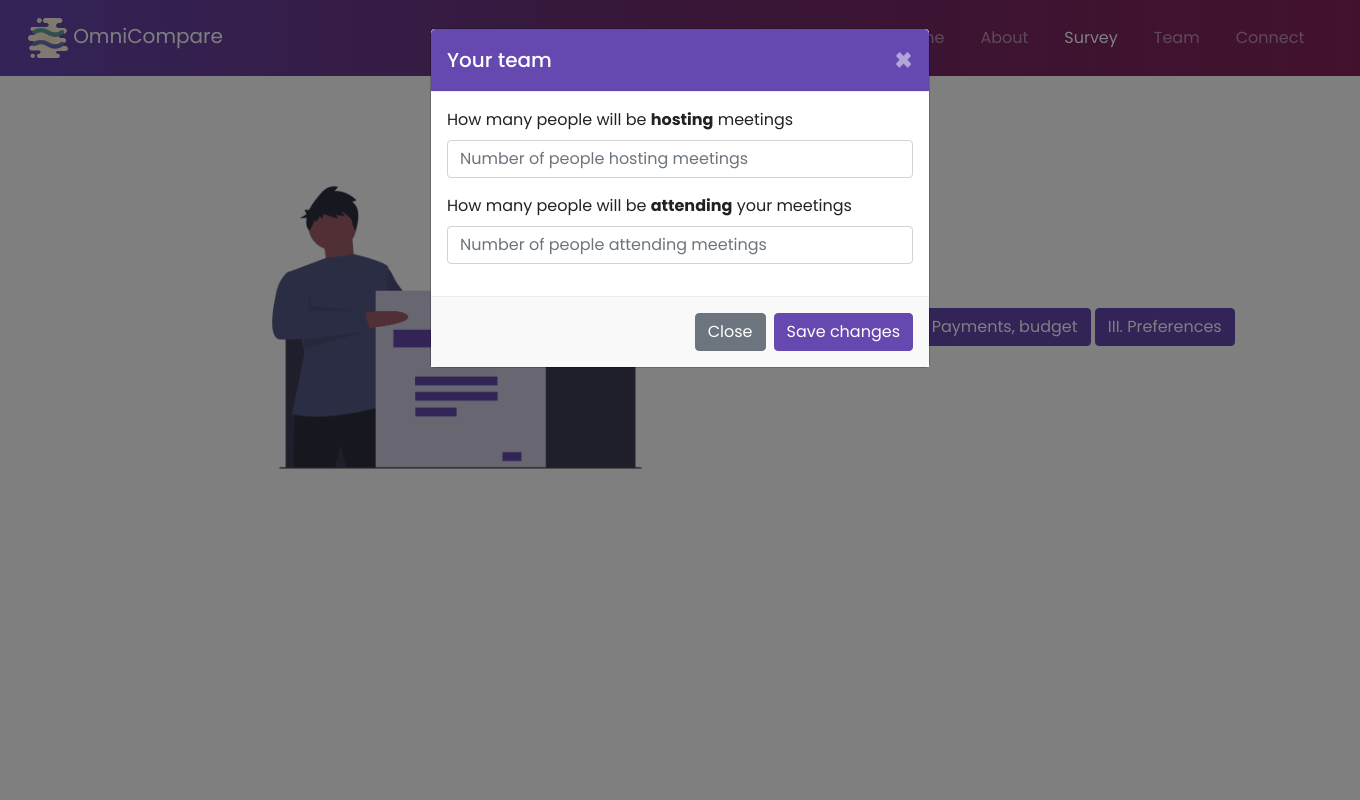
After one commit to lauraursu/SaaS_comparison, a PHP site: page /survey.php in a window 1360 px wide, after a click on "I. Your team". The commit adds this page. Run offline with PHP 8.4, Linux system fonts and the light colour scheme; some libraries are stand-ins or nearby versions.

Commit message:
survey added

```diff
--- a/includes/menu.php
+++ b/includes/menu.php
@@ -1,7 +1,9 @@
 <link href="style/menu.css" rel="stylesheet">
 <nav class="navbar navbar-expand-md navbar-dark  sticky-top navig-backg" id="coll-menu">
 <div class="container-fluid" >
-    <a class="navbar-brand" href="#"><img id="logo" src="img/logo/logo_v4.png">OmniCompare</a>
+    <!-- <a class="navbar-brand" href="#"><img id="logo" src="img/logo/logo_v4.png">OmniCompare</a> -->
+    <a class="navbar-brand" href="#"><img id="logo" src="img/logo/icons811.png">  OmniCompare</a>
+
     <button class="navbar-toggler" type="button" data-toggle="collapse" data-target="#navbarResponsive">
         <span class="navbar-toggler-icon"></span>
     </button>
@@ -13,8 +15,8 @@
             <li class="nav-item">
                 <a class="nav-link" href="#">About</a>
             </li>
-            <li class="nav-item">
-                <a class="nav-link" href="#">Services</a>
+            <li class="nav-item <?php if ($page == "survey") {?>active<?php } ?>">
+                <a class="nav-link" href=".\survey.php">Survey</a>
             </li>
             <li class="nav-item">
                 <a class="nav-link" href="#">Team</a>
--- a/index.php
+++ b/index.php
@@ -5,7 +5,7 @@ $page = "home"; 		//used to find the active page for the menu; used in includes/
 
 <!DOCTYPE html>
 <html lang="en">
-<link rel="shortcut icon" type="image/jpg" href="img/logo/logo_v2.png"/>
+<link rel="shortcut icon" type="image/jpg" href="img/logo/icons811.png"/>  <!--favicon -->
 <head>
 	<meta charset="utf-8">
 	<meta name="viewport" content="width=device-width, initial-scale=1">
@@ -179,7 +179,7 @@ include 'includes/menu.php'
 		<div class="container-fluid padding">
 			<div class="row text-center">
 				<div class="col-md-4">
-					<img id="logo" src="img/logo/logo_v4.png"><p>OmniCompare<p>
+					<img id="logo" src="img/logo/icons811.png"><p>OmniCompare<p>
 					<hr class="light">
 					<p>Report a bug</p>
 					<p>Contact us</p>
--- a/style/style.css
+++ b/style/style.css
@@ -9,7 +9,7 @@ body {
 }
 
 #logo {
-  max-width: 55px;
+  max-width: 40px;
   max-height: auto;
 }
 .navbar {
--- /dev/null
+++ b/style/survey.css
@@ -0,0 +1,99 @@
+.container {
+
+  /* width: 75%; */
+  margin-left: 15%;
+  margin-right: 15%;
+  padding-top: 0.2rem;
+  flex-flow: row wrap;
+
+}
+
+.container1 {
+
+  /* width: 75%; */
+  margin-left: 25%;
+  margin-right: 25%;
+  padding-top: 2rem;
+  flex-flow: row wrap;
+  text-align: center;
+}
+
+
+#surveyImage {
+  max-width: 50%;
+  max-height: auto;
+}
+
+
+
+/* ---Media Queries -- */
+@media (max-width: 1048px) {
+  #surveyImage {
+    max-width: 89%;
+    max-height: auto;
+    margin-left: 25%;
+  margin-right: 25%;
+  }
+  .container {
+    margin-left: 0%;
+    margin-right: 0%;
+    padding-top: 0.2rem;
+    padding: none;
+    flex-flow: row wrap;
+
+  }
+  .shift{
+   margin-left: 2em;
+   margin-right: 2em;
+   margin-bottom: 0.8em;
+  }
+}
+
+@media (max-width: 768px) {
+  #surveyImage {
+    max-width: 100%;
+    max-height: auto;
+    margin-left: 0%;
+    margin-right: 0%;
+  }
+
+  .container {
+    margin-left: 0%;
+    margin-right: 0%;
+    padding-top: 0.2rem;
+    padding: none;
+    flex-flow: row wrap;
+
+  }
+  .shift{
+   margin-left: 2em;
+   margin-right: 2em;
+   margin-bottom: 0.8em;
+  }
+
+
+}
+
+@media (max-width: 576px) {
+  #surveyImage {
+    max-width: 100%;
+    max-height: auto;
+    margin-left: 0%;
+    margin-right: 0%;
+  }
+
+  .container {
+    margin-left: 0%;
+    margin-right: 0%;
+    padding-top: 0.2rem;
+    padding: none;
+    flex-flow: row wrap;
+
+  }
+  .shift{
+   margin-left: 2rem;
+   margin-right: 2rem;
+   margin-bottom: 0.8em;
+  }
+
+}
--- /dev/null
+++ b/survey.php
@@ -0,0 +1,197 @@
+<?php
+session_start();
+$page = "survey"; 		//used to find the active page for the menu; used in includes/menu/php
+?>
+
+<!DOCTYPE html>
+<html lang="en">
+<link rel="shortcut icon" type="image/jpg" href="img/logo/icons811.png" />
+<!--favicon -->
+
+<head>
+    <meta charset="UTF-8">
+    <meta name="viewport" content="width=device-width, initial-scale=1.0">
+    <title>OmniCompare Survey</title>
+    <!-- Bootsrap 4.0.0 -->
+    <link rel="stylesheet" href="https://maxcdn.bootstrapcdn.com/bootstrap/4.0.0/css/bootstrap.min.css">
+    <script src="https://ajax.googleapis.com/ajax/libs/jquery/3.3.1/jquery.min.js"></script>
+    <script src="https://maxcdn.bootstrapcdn.com/bootstrap/4.0.0/js/bootstrap.min.js"></script>
+    <script src="https://cdnjs.cloudflare.com/ajax/libs/popper.js/1.12.9/umd/popper.min.js"></script>
+
+    <script src="https://use.fontawesome.com/releases/v5.0.8/js/all.js"></script>
+
+    <link href="style\style.css" rel="stylesheet">
+    <link href="style\survey.css" rel="stylesheet">
+    <!-- <script src="//code.jquery.com/jquery-1.10.2.js"></script> -->
+
+    <!-- Bootsrap 4.5.0 -->
+    <!-- <link rel="stylesheet" href="https://stackpath.bootstrapcdn.com/bootstrap/4.5.0/css/bootstrap.min.css" integrity="sha384-9aIt2nRpC12Uk9gS9baDl411NQApFmC26EwAOH8WgZl5MYYxFfc+NcPb1dKGj7Sk" crossorigin="anonymous"> -->
+    <!-- <script src="https://code.jquery.com/jquery-3.5.1.slim.min.js" integrity="sha384-DfXdz2htPH0lsSSs5nCTpuj/zy4C+OGpamoFVy38MVBnE+IbbVYUew+OrCXaRkfj" crossorigin="anonymous"></script>
+<script src="https://cdn.jsdelivr.net/npm/popper.js@1.16.0/dist/umd/popper.min.js" integrity="sha384-Q6E9RHvbIyZFJoft+2mJbHaEWldlvI9IOYy5n3zV9zzTtmI3UksdQRVvoxMfooAo" crossorigin="anonymous"></script>
+<script src="https://stackpath.bootstrapcdn.com/bootstrap/4.5.0/js/bootstrap.min.js" integrity="sha384-OgVRvuATP1z7JjHLkuOU7Xw704+h835Lr+6QL9UvYjZE3Ipu6Tp75j7Bh/kR0JKI" crossorigin="anonymous"></script> -->
+
+
+    <style>
+        .modal-header,
+        h4,
+        .close {
+            background-color: #5cb85c;
+            color: white !important;
+            text-align: center;
+            font-size: 30px;
+        }
+
+        .modal-footer {
+            background-color: #f9f9f9;
+        }
+    </style>
+
+</head>
+
+<body>
+
+    <!-- php connecting to database -->
+    <?php
+include 'includes/connect_to_db.php'
+?>
+
+
+
+    <!-- Navigation -->
+
+    <?php
+include 'includes/menu.php'
+?>
+<div class="container1">
+<p>Complete this survey so we can make the perfect list for you! </p>
+</div>
+    <div class="container">
+    <img id="surveyImage" src=".\img\pictures\form.png" alt="Complete the form">
+
+        <!-- Button trigger modal1 -->
+        <button type="button" class="btn btn-primary shift" data-toggle="modal" data-target="#teamModal">
+            I. Your team
+        </button>
+
+        <!-- Modal 1-->
+        <div class="modal fade" id="teamModal" tabindex="-1" role="dialog" aria-labelledby="teamModalLabel"
+            aria-hidden="true">
+            <div class="modal-dialog" role="document">
+                <div class="modal-content">
+                    <div class="modal-header" style="background-color:#6648b1;">
+                        <h5 class="modal-title" id="teamModalLabel">Your team</h5>
+                        <button type="button" class="close" data-dismiss="modal" aria-label="Close">
+                            <span aria-hidden="true">&times;</span>
+                        </button>
+                    </div>
+                    <div class="modal-body">
+                        <!-- the actual survey for the your team part -->
+                        <form>
+                            <div class="form-group">
+                                <label for="nrHosts">How many people will be <b>hosting</b> meetings</label>
+                                <input class="form-control" id="nrHosts" type="number"
+                                    placeholder="Number of people hosting meetings">
+                            </div>
+                            <div class="form-group">
+                                <label for="nrAttend">How many people will be <b>attending</b> your meetings</label>
+                                <input class="form-control" id="nrAttend" type="number"
+                                    placeholder="Number of people attending meetings">
+                            </div>
+                        </form>
+
+                    </div>
+                    <div class="modal-footer">
+                        <button type="button" class="btn btn-secondary" data-dismiss="modal">Close</button>
+                        <button type="button" class="btn btn-primary">Save changes</button>
+                    </div>
+                </div>
+            </div>
+
+        </div>
+        <!-- Button trigger modal2 -->
+        <button type="button" class="btn btn-primary shift" data-toggle="modal" data-target="#paymentsModal">
+            II. Payments, budget
+        </button>
+
+        <!-- Modal2 -->
+        <div class="modal fade" id="paymentsModal" tabindex="-1" role="dialog" aria-labelledby="paymentsModalLabel"
+            aria-hidden="true">
+            <div class="modal-dialog" role="document">
+                <div class="modal-content">
+                    <div class="modal-header" style="background-color:#6648b1;">
+                        <h5 class="modal-title" id="paymentsModalLabel">Budget</h5>
+                        <button type="button" class="close" data-dismiss="modal" aria-label="Close">
+                            <span aria-hidden="true">&times;</span>
+                        </button>
+                    </div>
+                    <div class="modal-body">
+                        <!-- the actual survey for the budget part -->
+                        <form>
+                            <div class="form-group">
+                                <label for="priceSelect"><b>Price range</b></label>
+                                <select multiple class="form-control" id="priceSelect">
+                                    <option>Free</option>
+                                    <option>0 - min</option>
+                                    <option>min - middle</option>
+                                    <option>middle - max</option>
+                                </select>
+                            </div>
+
+                        </form>
+                    </div>
+                    <div class="modal-footer">
+                        <button type="button" class="btn btn-secondary" data-dismiss="modal">Close</button>
+                        <button type="button" class="btn btn-primary">Save changes</button>
+                    </div>
+                </div>
+            </div>
+        </div>
+
+        <!-- Button trigger modal3 -->
+        <button type="button" class="btn btn-primary shift" data-toggle="modal" data-target="#prefModal">
+            III. Preferences
+        </button>
+
+        <!-- Modal3 -->
+        <div class="modal fade" id="prefModal" tabindex="-1" role="dialog" aria-labelledby="prefModalLabel"
+            aria-hidden="true">
+            <div class="modal-dialog" role="document">
+                <div class="modal-content">
+                    <div class="modal-header " style="background-color:#6648b1;">
+                        <h5 class="modal-title" id="prefModalLabel">Preferences</h5>
+                        <button type="button" class="close" data-dismiss="modal" aria-label="Close">
+                            <span aria-hidden="true">&times;</span>
+                        </button>
+                    </div>
+                    <div class="modal-body">
+                        <!-- the actual survey for the preferences part -->
+                        <form>
+                            <b>Select</b> all that you find <b>important </b>
+                            <div class="form-check">
+                                <input class="form-check-input" type="checkbox" id="hand" name="hand">
+                                <label class="form-check-label" for="hand"> Raise hand</label><br>
+                                <input class="form-check-input" type="checkbox" name="record" value="record">
+                                <label class="form-check-label" for="record"> Record meeting</label><br>
+                                <input class="form-check-input" type="checkbox" name="privacy" value="pricacy">
+                                <label class="form-check-label" for="hand"> Privacy</label><br>
+                                <input class="form-check-input" type="checkbox" name="screenshare" value="screenshare">
+                                <label class="form-check-label" for="hand"> Screensharing</label><br>
+                                <input class="form-check-input" type="checkbox" name="hand" value="Bike">
+                                <label class="form-check-label" for="hand"> Raise hand</label><br>
+                            </div>
+                    </div>
+                    <div class="modal-footer">
+                        <button type="button" class="btn btn-secondary" data-dismiss="modal">Close</button>
+                        <button type="button" class="btn btn-primary">Save changes</button>
+                    </div>
+                </div>
+            </div>
+        </div>
+    </div>
+
+
+
+
+</body>
+
+</html>
```
Also changed, not shown: backend/inserts_1.sql (added, +54 -0 lines), README.md, img/logo/icons8.png (added), img/logo/icons81.png (added), img/logo/icons811.png (added), img/pictures/form.png (added).
